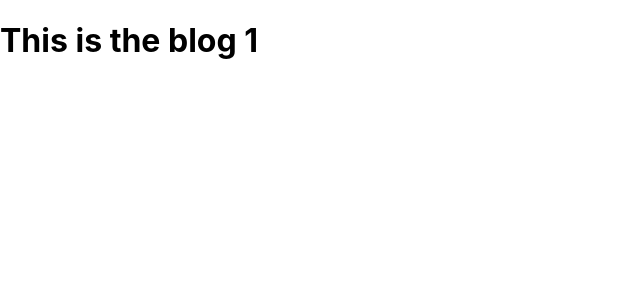
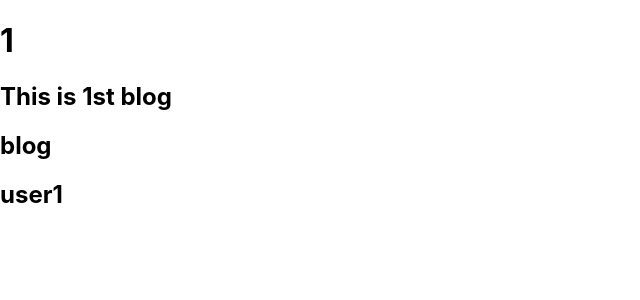
Before and after one commit to Durjoy001/blog-application-frontend-2.0, a React (Create React App) app: page /blogs/view/0 in a window 1280 px wide. Shown: the top 300 px of the page, without its empty margins (0-640 px from the left). Built offline with nearby package versions, Linux system fonts and the light colour scheme.

Commit message:
render json data

```diff
--- a/src/App.tsx
+++ b/src/App.tsx
@@ -11,7 +11,7 @@ import { signUp } from "./pages/signUp";
 import { signIn } from "./pages/signIn";
 import { blogs } from "./pages/blogs";
 import { createBlog } from "./pages/createBlog";
-import { blogView } from "./pages/blogView";
+import { BlogView } from "./pages/blogView";
 import { updateBlog } from "./pages/updateBlog";
 
 const App : FC = () =>{
@@ -22,7 +22,7 @@ const App : FC = () =>{
              <Route path="/signin" Component={signIn} />
              <Route path="/" Component= {blogs} />
              <Route path="/blogs" Component={createBlog} />
-             <Route path="/blogs/view/:id" Component={blogView} />
+             <Route path="/blogs/view/:id" Component={BlogView} />
              <Route path="/blogs/:id" Component={updateBlog} />
          </Routes>
      </Router>
--- a/src/components/blogCard.tsx
+++ b/src/components/blogCard.tsx
@@ -6,8 +6,6 @@ interface Props {
   description: string,
   creator : string
 }
-
-
 
 export const BlogCard : FC<Props> = ({id, name , description , creator}) => {
   return (
--- a/src/pages/blogView.tsx
+++ b/src/pages/blogView.tsx
@@ -1,12 +1,18 @@
 import React, {FC} from 'react';
+import { useParams } from 'react-router-dom';
+import data from './../data.json'
+import { BlogCard } from '../components/blogCard';
 
 interface Props {
+
 }
 
-export const blogView : FC<Props> = () => {
+export const BlogView : FC<Props> = () => {
+  const {id}   = useParams ();
+  var blogID: number = Number(id);
   return (
     <div>
-      <h1>This is the blog 1</h1>
+      <BlogCard {...data[blogID]}/>
     </div>
   );
 }
```
